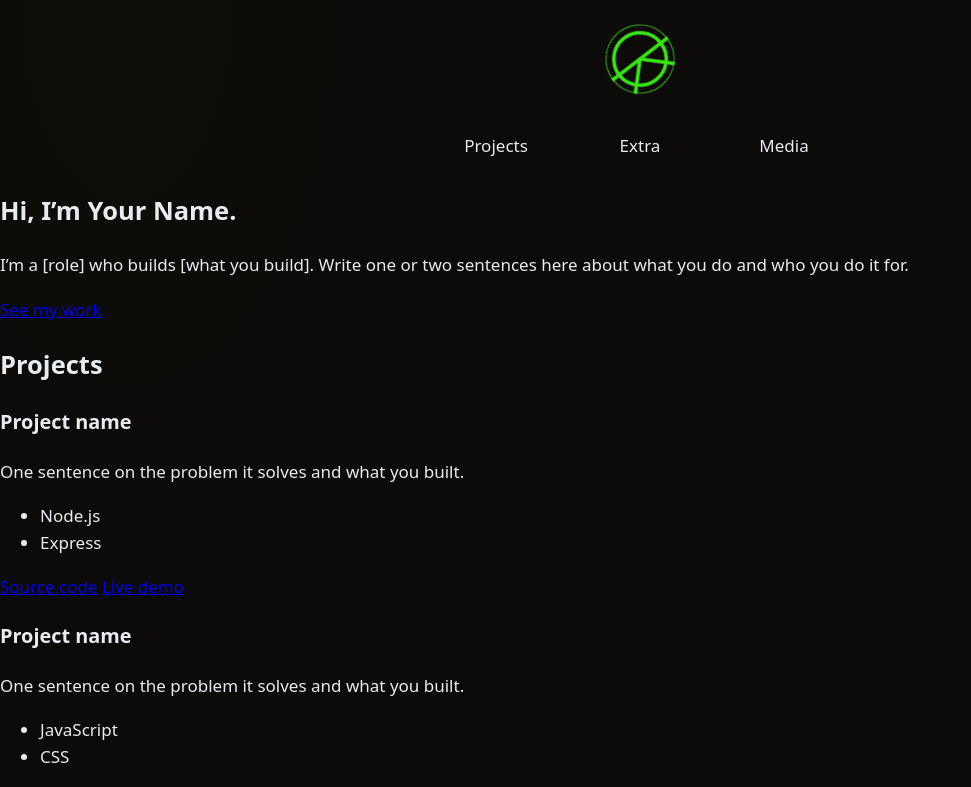
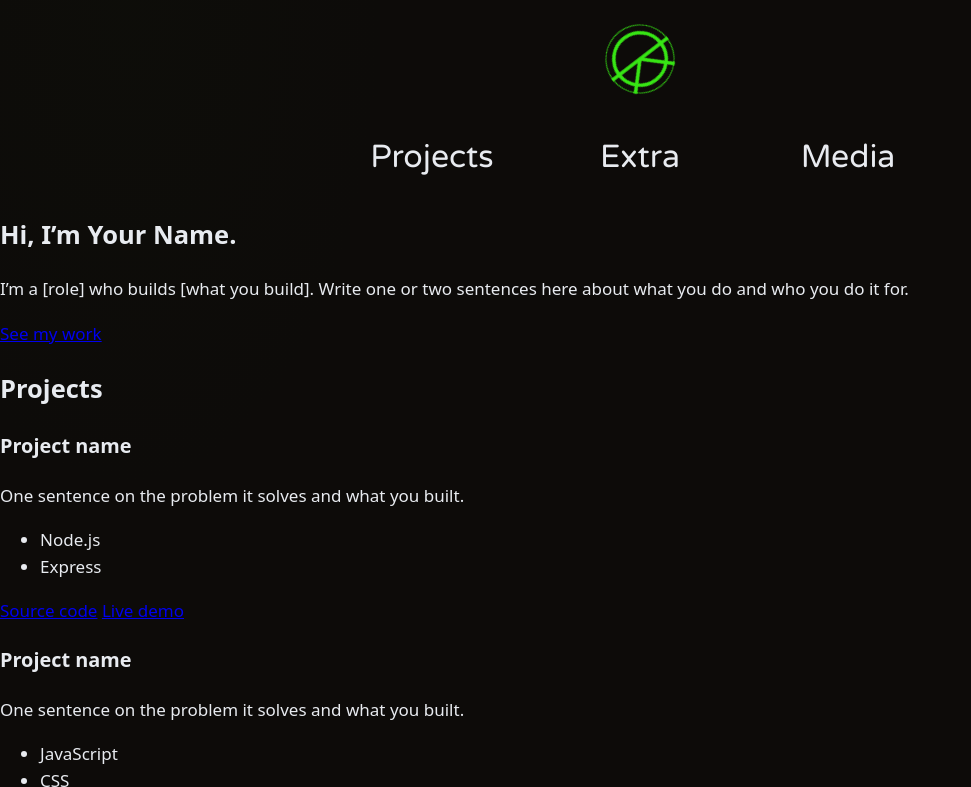
Before and after one commit to Kelvin-Olea/PersonalWebsite, a plain HTML site: page index.html in a window 1280 px wide. Shown: the top 787 px of the page, without its empty margins (0-971 px from the left). Drawn offline with Linux system fonts and the light colour scheme.

Commit message:
Change font and size for header nav

```diff
--- a/css/styles.css
+++ b/css/styles.css
@@ -10,6 +10,7 @@
   --accent-text: #11151c;
 
   --font: system-ui, -apple-system, "Segoe UI", Roboto, Helvetica, Arial, sans-serif;
+  --font-title: "Varela Round", sans-serif;
   --radius: 8px;
   --max-width: 60rem;
   --space: 1rem;
@@ -55,9 +56,14 @@ nav {
 
 .nav-button {
   padding: 0.6rem 2rem;
-  min-width: 4rem;
+  min-width: 8rem;
   color: var(--text);
   text-decoration: none;
+  font-family: var(--font-title);
+  font-weight: 400;
+  font-style: normal;
+  font-size: 2rem;
+
 }
 
 .nav-button:hover {
--- a/index.html
+++ b/index.html
@@ -7,6 +7,11 @@
   <title>Kelvin Olea Portfolio</title>
 
   <link rel="stylesheet" href="css/styles.css">
+
+<link rel="preconnect" href="https://fonts.googleapis.com">
+<link rel="preconnect" href="https://fonts.gstatic.com" crossorigin>
+<link href="https://fonts.googleapis.com/css2?family=Varela+Round&display=swap" rel="stylesheet">
+
 </head>
 
 <body>
```
